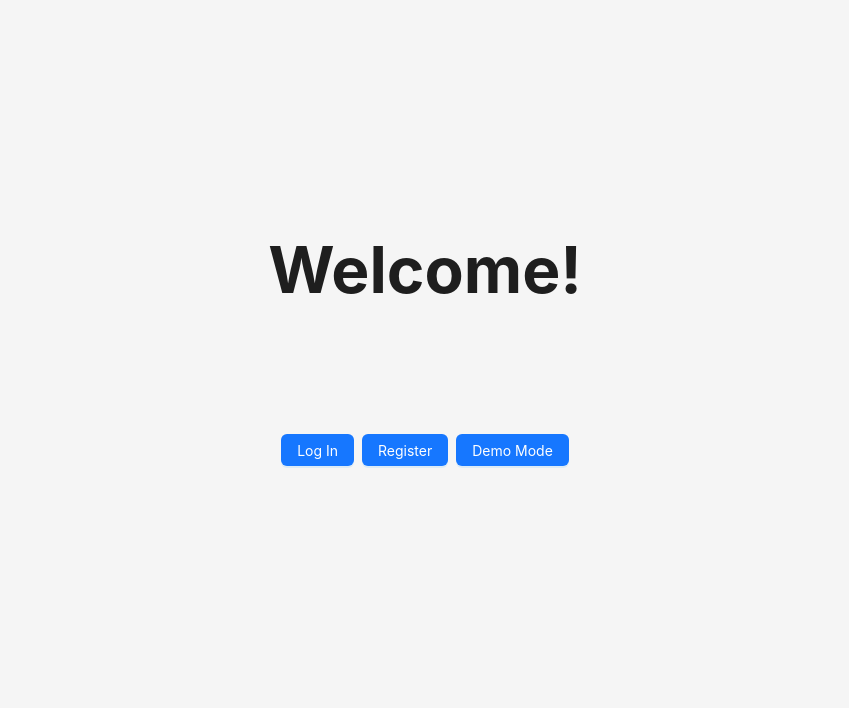
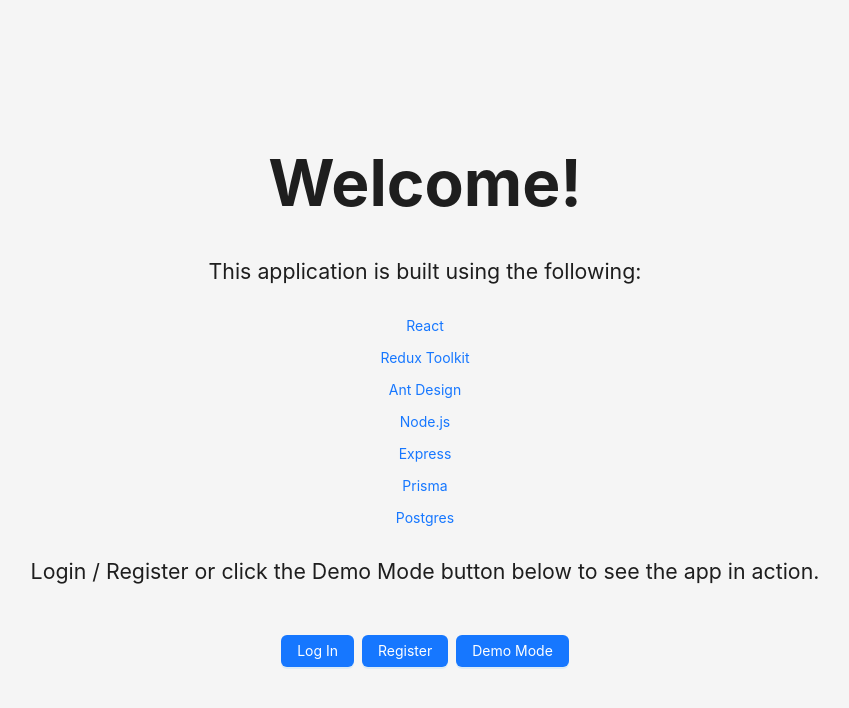
Before and after one commit to bryanonyc/recipes-app, a React (Create React App) app: page / in a window 1280 px wide. Shown: the top 708 px of the page, without its empty margins (215-1064 px from the left). Built offline with nearby package versions, Linux system fonts and the light colour scheme; no server answers.

Commit message:
Add links to the various tech stacks

```diff
--- a/src/App.css
+++ b/src/App.css
@@ -117,6 +117,14 @@ body {
   justify-content: center;
 }
 
+.body-container {
+  display: flex;
+  flex-direction: column;
+  font-size: 16pt;
+  align-items: center;
+  justify-content: center;
+}
+
 .recipe-details-container {
   display: flex;
   flex-direction: column;
@@ -146,7 +154,7 @@ body {
   flex-direction: column;
   align-items: center;
   justify-content: center;
-  height: 260px;
+  padding-top: 25px;
 }
 
 .input-container {
--- a/src/features/auth/Welcome.tsx
+++ b/src/features/auth/Welcome.tsx
@@ -45,6 +45,19 @@ const Welcome = () => {
             <div className={'title-container'}>
                 <div>Welcome!</div>
             </div>
+            <div className={'body-container'}>
+                <p>This application is built using the following:</p>
+
+                <Button type="link" href='https://react.dev/' target='_'>React</Button>
+                <Button type="link" href='https://redux-toolkit.js.org/' target='_'>Redux Toolkit</Button>
+                <Button type="link" href='https://ant.design/' target='_'>Ant Design</Button>
+                <Button type="link" href='https://nodejs.org/en' target='_'>Node.js</Button>
+                <Button type="link" href='https://expressjs.com/' target='_'>Express</Button>
+                <Button type="link" href='https://www.prisma.io/' target='_'>Prisma</Button>
+                <Button type="link" href='https://www.postgresql.org/' target='_'>Postgres</Button>
+
+                <p>Login / Register or click the Demo Mode button below to see the app in action.</p>
+            </div>
             <div className={'home-button-container'}>
                 <Space>
                     { nonRegisterButtonContent }
```
